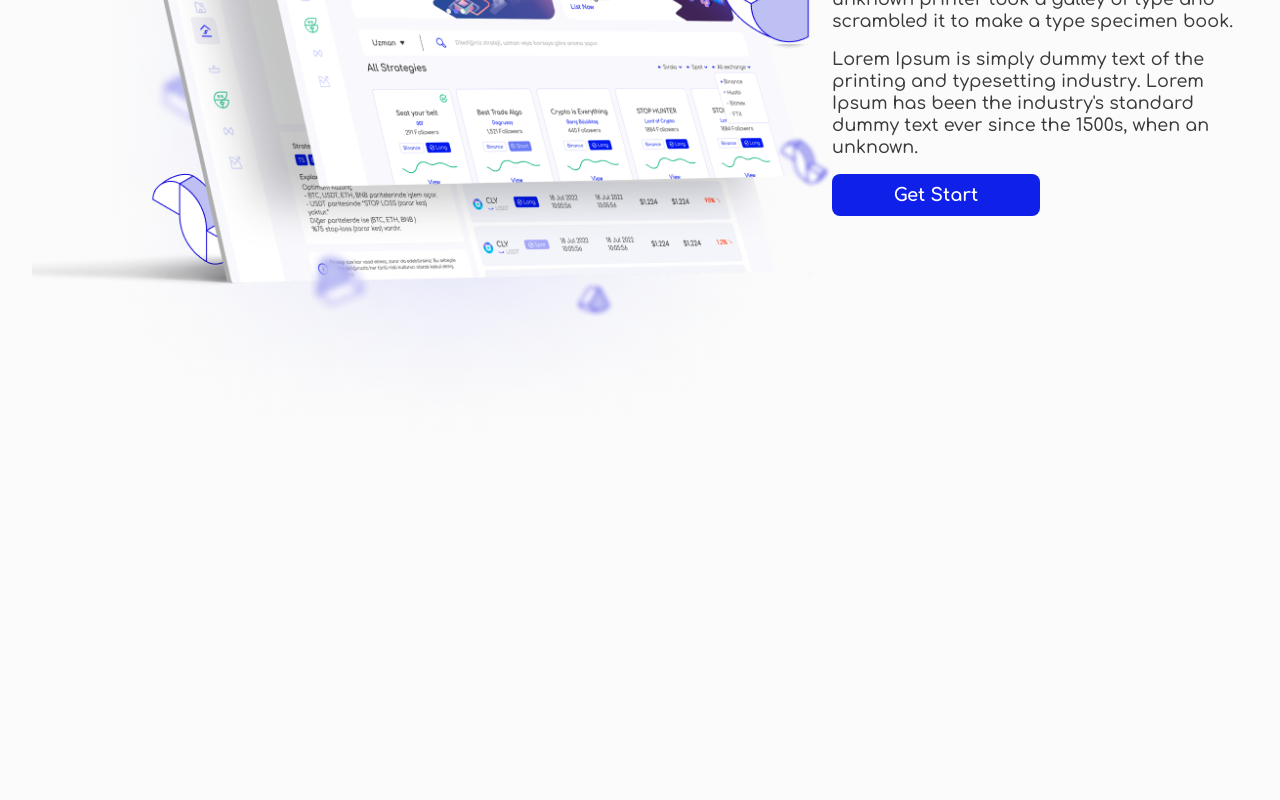
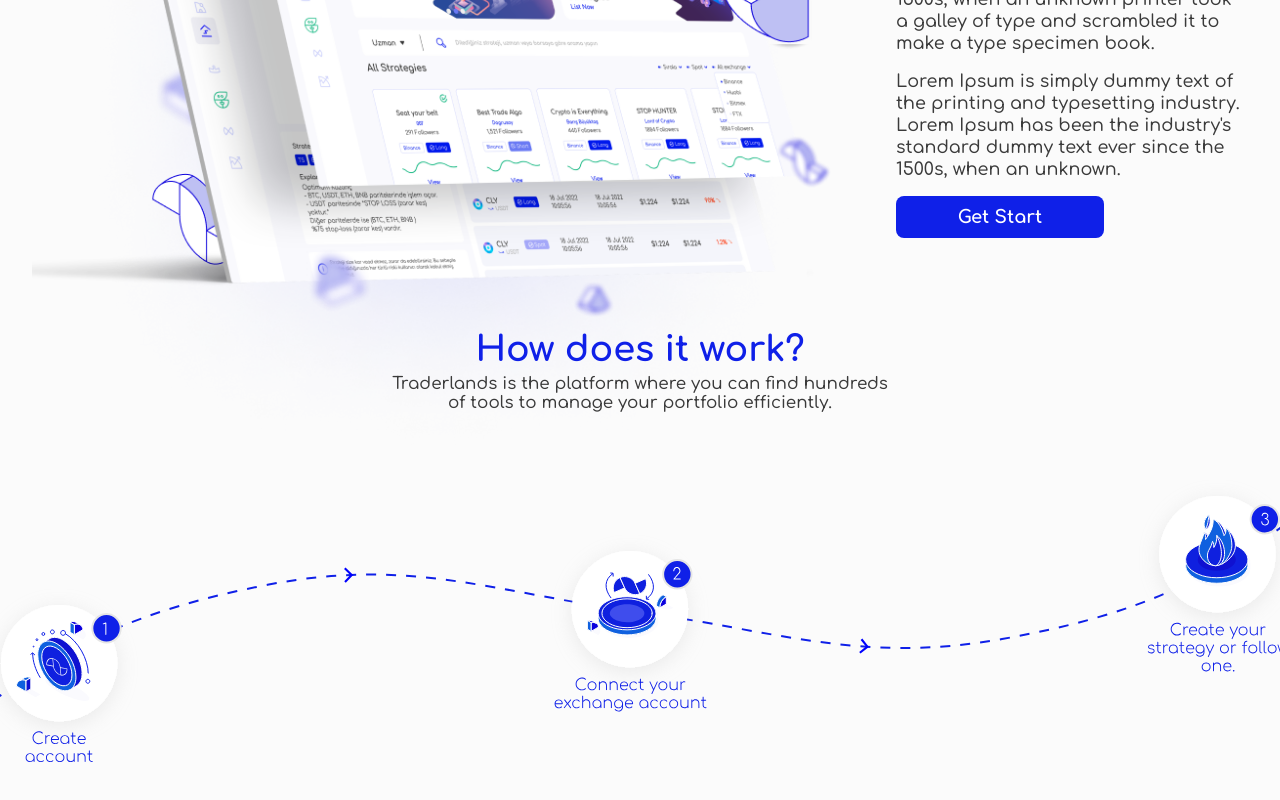
Before and after one commit to mushahidmehdi/landing, a React (Create React App) app: page / in a window 1280 px wide. Shown: the part 1926-2726 px from the top of the page. Before the commit the page ends 2401 px from the top, so only its background shows below. Built offline with nearby package versions, Linux system fonts and the light colour scheme.

Commit message:
new pages added

```diff
--- a/src/App.js
+++ b/src/App.js
@@ -2,7 +2,7 @@
 import { Helmet } from 'react-helmet';
 import { Container } from 'styles/shared';
 import Header from 'components/Header';
-import { Main, Invest } from 'components/pages';
+import { Main, Invest, HowItWork } from 'components/pages';
 
 export default function App() {
 	return (
@@ -20,6 +20,7 @@
 			<Container>
 				<Main />
 				<Invest />
+				<HowItWork />
 			</Container>
 		</>
 	);
--- /dev/null
+++ b/src/components/pages/HowItWork.js
@@ -0,0 +1,54 @@
+import React from 'react';
+import styled from 'styled-components';
+
+import arrowSvg from 'assests/images/arrow.svg';
+import ToggleUser from './ToggleUserButon';
+
+const HowWork = () => {
+	return (
+		<HowWorkWrapper>
+			<Heading>How does it work?</Heading>
+			<Subheading>
+				Traderlands is the platform where you can find hundreds of tools to manage your portfolio efficiently.
+			</Subheading>
+			<ArrowImageWrapper>
+				<img src={arrowSvg} alt="How it Work" />
+			</ArrowImageWrapper>
+		</HowWorkWrapper>
+	);
+};
+
+export default HowWork;
+
+const HowWorkWrapper = styled.section`
+	height: 100vh;
+	width: 100%;
+	display: flex;
+	flex-direction: column;
+	align-items: center;
+`;
+
+const ArrowImageWrapper = styled.div`
+	display: flex;
+`;
+
+const Heading = styled.h1`
+	font-family: Comfortaa;
+	font-size: 2.2rem;
+	font-weight: 700;
+	line-height: 3rem;
+	color: ${({ theme }) => theme.primary.default};
+	text-align: center;
+	margin-block-start: 2rem;
+`;
+
+const Subheading = styled.p`
+	font-family: Comfortaa;
+	font-size: 1.05rem;
+	font-weight: 500;
+	line-height: 1.2rem;
+	max-width: 32rem;
+	text-align: center;
+	color: ${({ theme }) => theme.gray[100]};
+	letter-spacing: 0em;
+`;
--- a/src/components/pages/Invest.js
+++ b/src/components/pages/Invest.js
@@ -97,7 +97,7 @@
 
 const Body = styled.div`
 	display: flex;
-	/* margin-block-start: 5rem; */
+	gap: 4rem;
 `;
 
 const LeftBody = styled.div``;
--- a/src/components/pages/index.js
+++ b/src/components/pages/index.js
@@ -1,2 +1,3 @@
 export { default as Main } from './Main';
 export { default as Invest } from './Invest';
+export { default as HowItWork } from './HowItWork';
```
Also changed, not shown: src/assests/images/arrow.svg (added).
